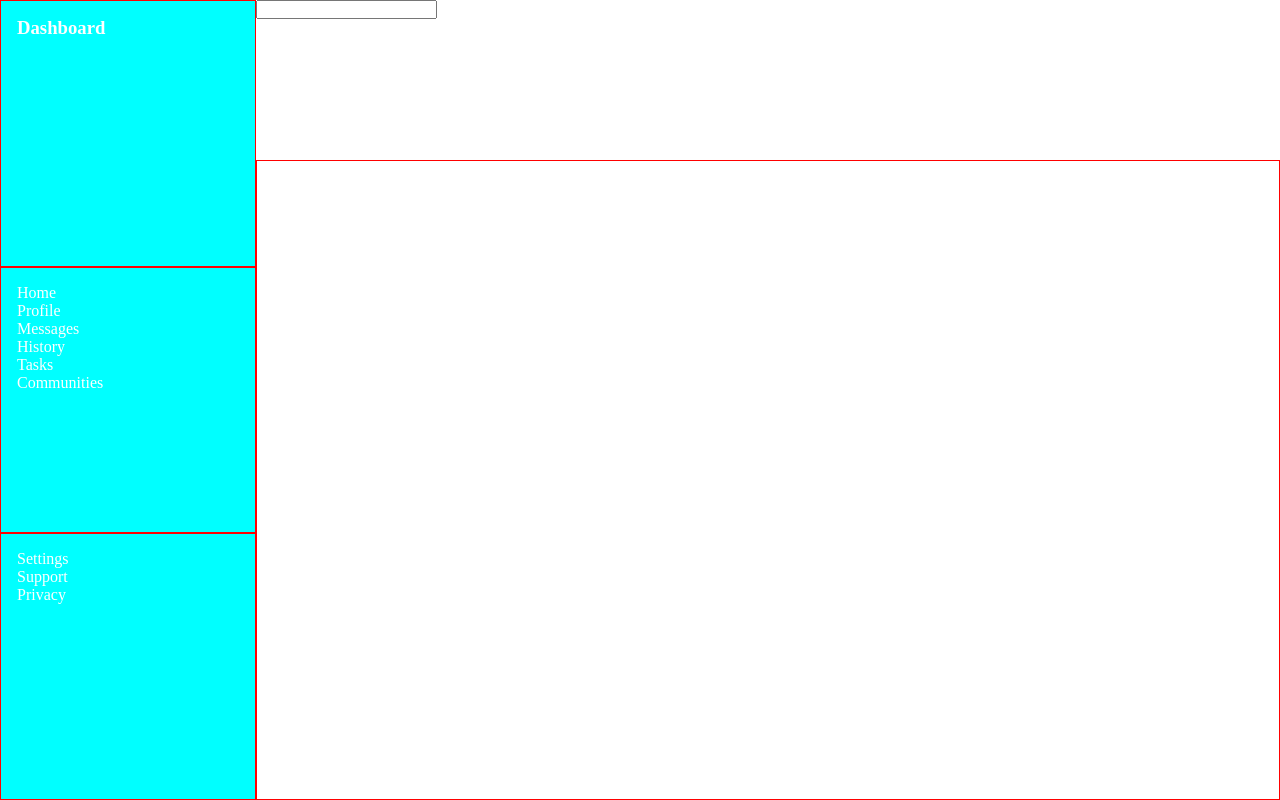
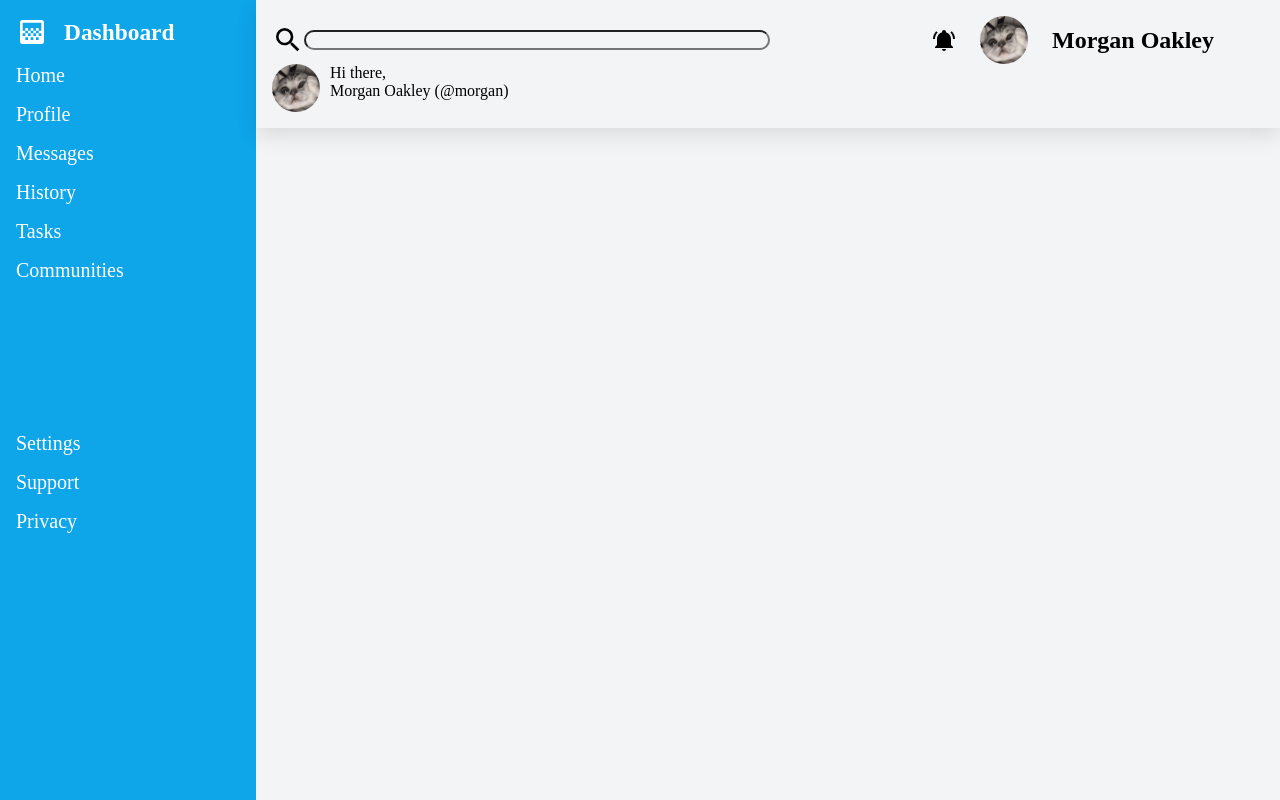
Before and after one commit to Blase1337/admin-dashboard, a plain HTML site: page index.html in a window 1280 px wide. Drawn offline with Linux system fonts and the light colour scheme.

Commit message:
added styling for sidebar and header

```diff
--- a/index.html
+++ b/index.html
@@ -9,7 +9,10 @@
 <body>
     <div class="container">
         <div class="sidebar">
-            <h3>Dashboard</h3>
+            <div class="title">
+                <img class ="logo" src="svg/gradient-vertical.svg">
+                <h3>Dashboard</h3>
+            </div>
             <ul>
                 <li>Home</li>
                 <li>Profile</li>
@@ -25,7 +28,22 @@
             </ul>
         </div>
         <div class="header">
-            <input type="text">
+            <div class="search">
+                <img class="svg" src="svg/magnify.svg">
+                <input type="text">
+            </div>
+            <div class="user-header">
+                <img class="svg-bell" src="/svg/bell-ring.svg">
+                <img class="pfp-header" src="/imgs/pfpcat.png">
+                <div class="name">Morgan Oakley</div>
+            </div>
+            <div class="header-row2">
+                <img class="pfp-header" src="/imgs/pfpcat.png">
+                <div class="user2">
+                    <p>Hi there,</p>
+                    <p>Morgan Oakley (@morgan)</p>
+                </div>
+            </div>
 
         </div>
         <div class="main">
--- a/style.css
+++ b/style.css
@@ -7,37 +7,113 @@
     display: grid;
     height: 100vh;
     grid-template-columns: 1fr 4fr;
-    grid-template-rows: 1fr 4fr;
+    grid-template-rows: auto 1fr;
+}
+
+.svg {
+    width: 2rem;
+    height: 100%;
+}
+
+.logo {
+    width: 2rem;
+    filter: invert(1) brightness(2);
 }
 
 .sidebar {
-    display: grid;
-    grid-template-rows: repeat(3, 1fr);
+    font-size: 20px;
+    display: flex;
+    flex-direction: column;
+    justify-content: space-between;
     grid-row: 1 / 3;
     color: white;
-    background-color: aqua;
+    background-color: #0ea5e9;
+    padding: 1rem;
+    gap: 1rem;
 }
 
-.sidebar h3 {
-    border: 1px solid red;
-    grid-row: 1 / 2;
-    padding: 1rem;
+.sidebar .title {
+    display: flex;
+    align-items: center;
+    gap: 1rem;
 }
 
 .sidebar ul {
-    border: 1px solid red;
+    list-style-type: none;
+    padding: 0;
+    margin: 0;
+    flex: 1;
+}
+
+ul li {
+    margin-bottom: 1rem;
+}
+
+.header {
+    display: grid;
+    grid-template-columns: 1fr auto;
+    grid-template-rows: 1fr auto;
+    grid-row: 1 / 2; /* Place the header in the top row */
+    grid-column: 2 / 3; /* Ensure the header spans only the second column */
+    background-color: #f3f4f6;
     padding: 1rem;
+    box-shadow: 0px 8px 20px rgba(0, 0, 0, 0.1);
+    z-index: 1;
+    position: relative;
+}
+
+.search {
+    display: flex;
+    align-items: center;
+}
+
+.search input {
+    border-radius: 20px;
+    text-indent: 20px;
+    background-color: #f3f4f6;
+    width: clamp(150px, 70%, 600px);
+    height: 1rem;
+}
+
+textarea:focus, input:focus {
+    outline: none;
+}
+
+.user-header {
+    display: flex;
+    gap: 1.5rem;
+    margin-right: clamp(10px, 5vw, 50px);
+}
+
+.pfp-header {
+    width: 3rem;
+    border-radius: 50%;
+}
+
+.svg-bell {
+    width: 1.5rem;
+    height: 100%;
+}
+
+.name {
+  align-self: center;
+  font-size: 1.5rem;
+  font-weight: bold;
 
 }
 
-ul li {
-    list-style-type: none;
+.header-row2 {
+    display: flex;
+    gap: 10px;
 }
 
-.header {
-    grid-row: 1 / 2;
+.user2 {
+    display: flex;
+    flex-direction: column;
 }
 
 .main {
-    border: 1px solid red;
+    grid-row: 2 / 3;
+    grid-column: 2 / 3;
+    background-color: #f3f4f6;
 }
```
Also changed, not shown: imgs/pfpcat.png (added), svg/bell-ring.svg (added), svg/gradient-vertical.svg (added), svg/magnify.svg (added).
